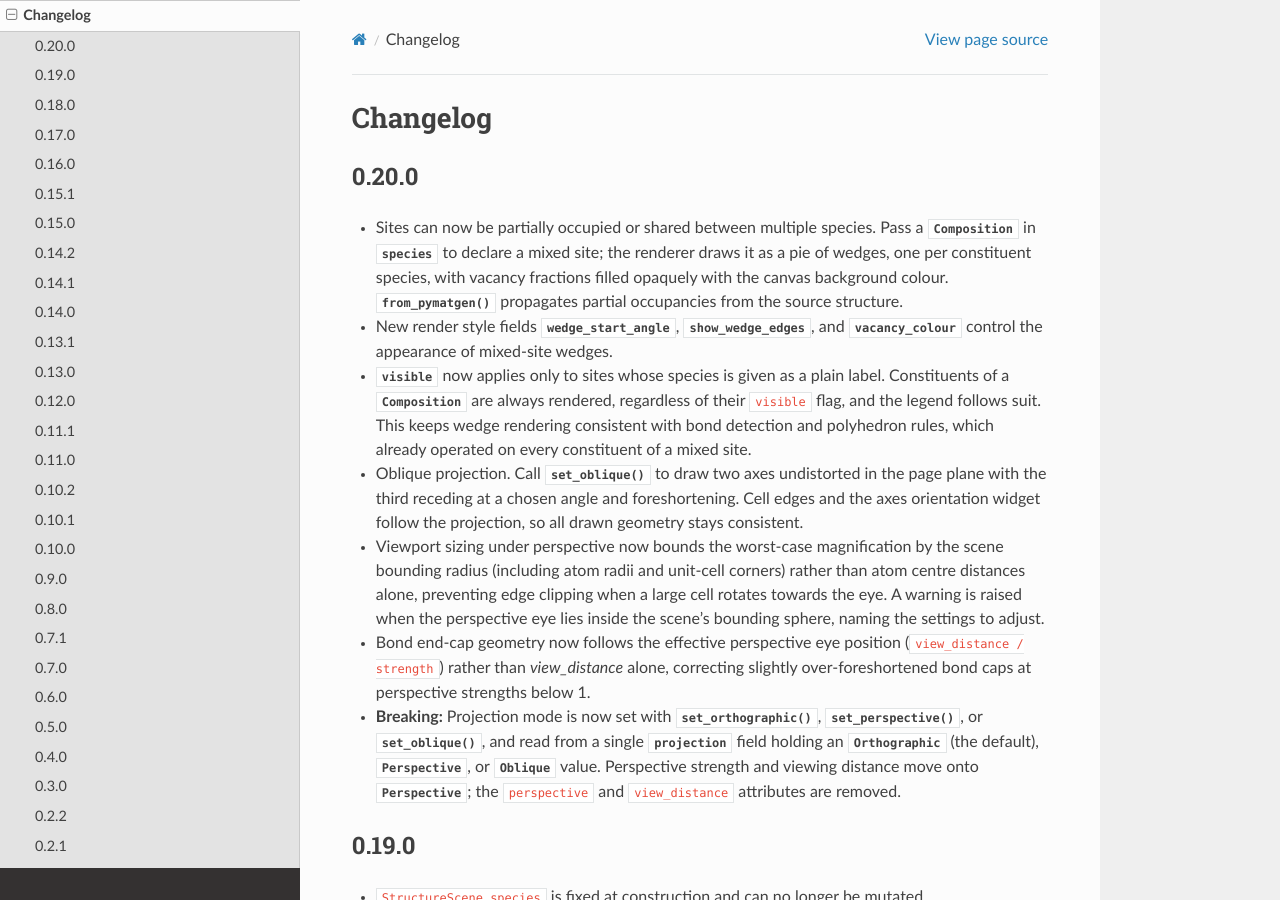
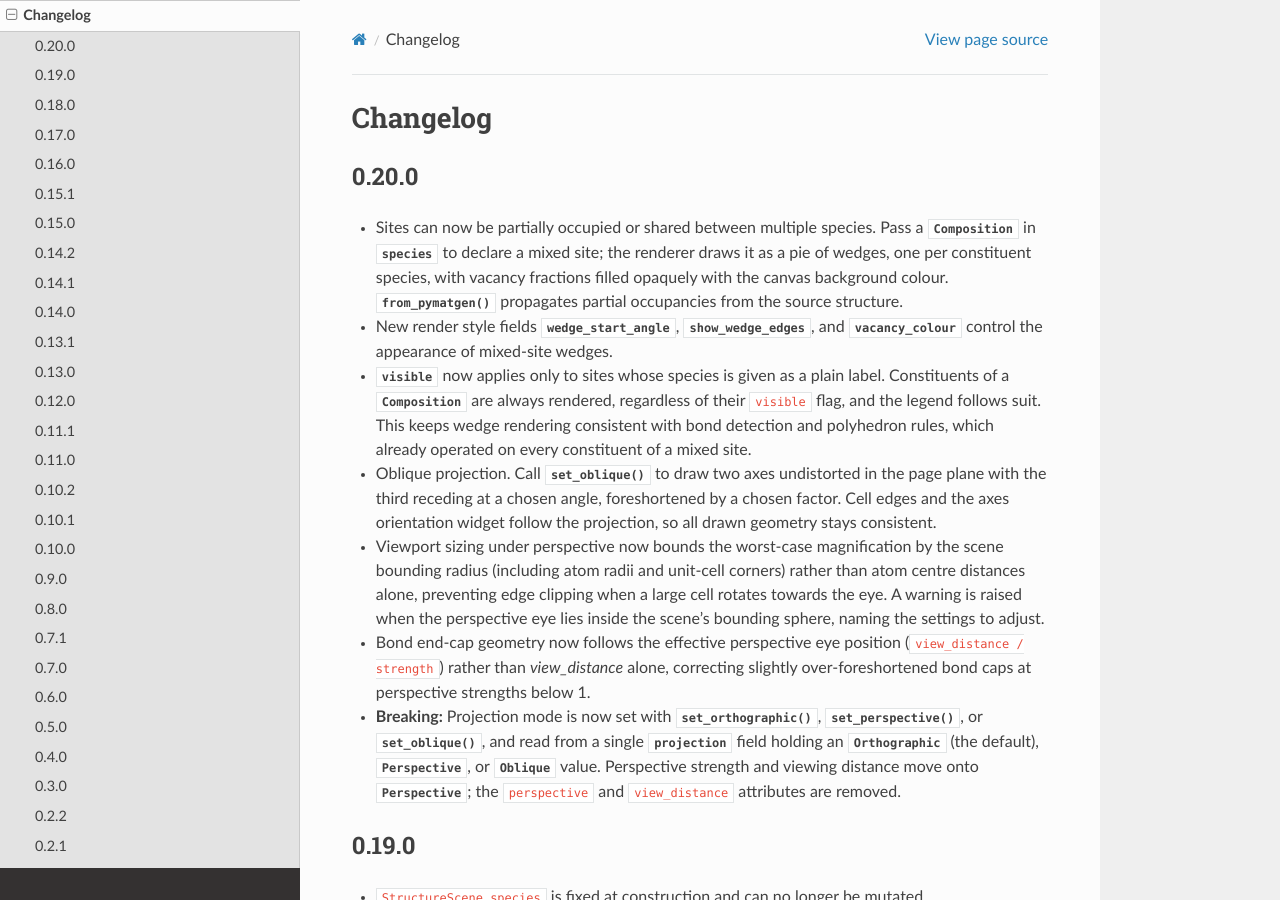
Before and after one commit to bjmorgan/hofmann, a Sphinx documentation site: the page built from docs/changelog.rst, in a window 1280 px wide and 900 px high. Built offline with Sphinx 7.4.7 and the Read the Docs theme 3.1.0, drawn with Linux system fonts in a browser that asks for light colours.

Commit message:
Attach the foreshortening clause to its own verb

```diff
--- a/docs/changelog.rst
+++ b/docs/changelog.rst
@@ -28,9 +28,10 @@ Changelog
 
 - Oblique projection.  Call
   :meth:`~hofmann.ViewState.set_oblique` to draw two axes undistorted
-  in the page plane with the third receding at a chosen angle and
-  foreshortening.  Cell edges and the axes orientation widget follow
-  the projection, so all drawn geometry stays consistent.
+  in the page plane with the third receding at a chosen angle,
+  foreshortened by a chosen factor.  Cell edges and the axes
+  orientation widget follow the projection, so all drawn geometry
+  stays consistent.
 
 - Viewport sizing under perspective now bounds the worst-case
   magnification by the scene bounding radius (including atom radii
--- a/docs/rendering.rst
+++ b/docs/rendering.rst
@@ -49,7 +49,8 @@ coordinates are mapped onto the 2D page:
   nearer atoms appear larger.
 - :class:`~hofmann.Oblique`: parallel projection with two axes
   undistorted in the plane of the page and the third — the current
-  view direction — receding at a chosen angle and foreshortening.
+  view direction — receding at a chosen angle, foreshortened by a
+  chosen factor.
 
 The mode is set with one of three methods, and the current mode can be
 read from :attr:`~hofmann.ViewState.projection`:
```
